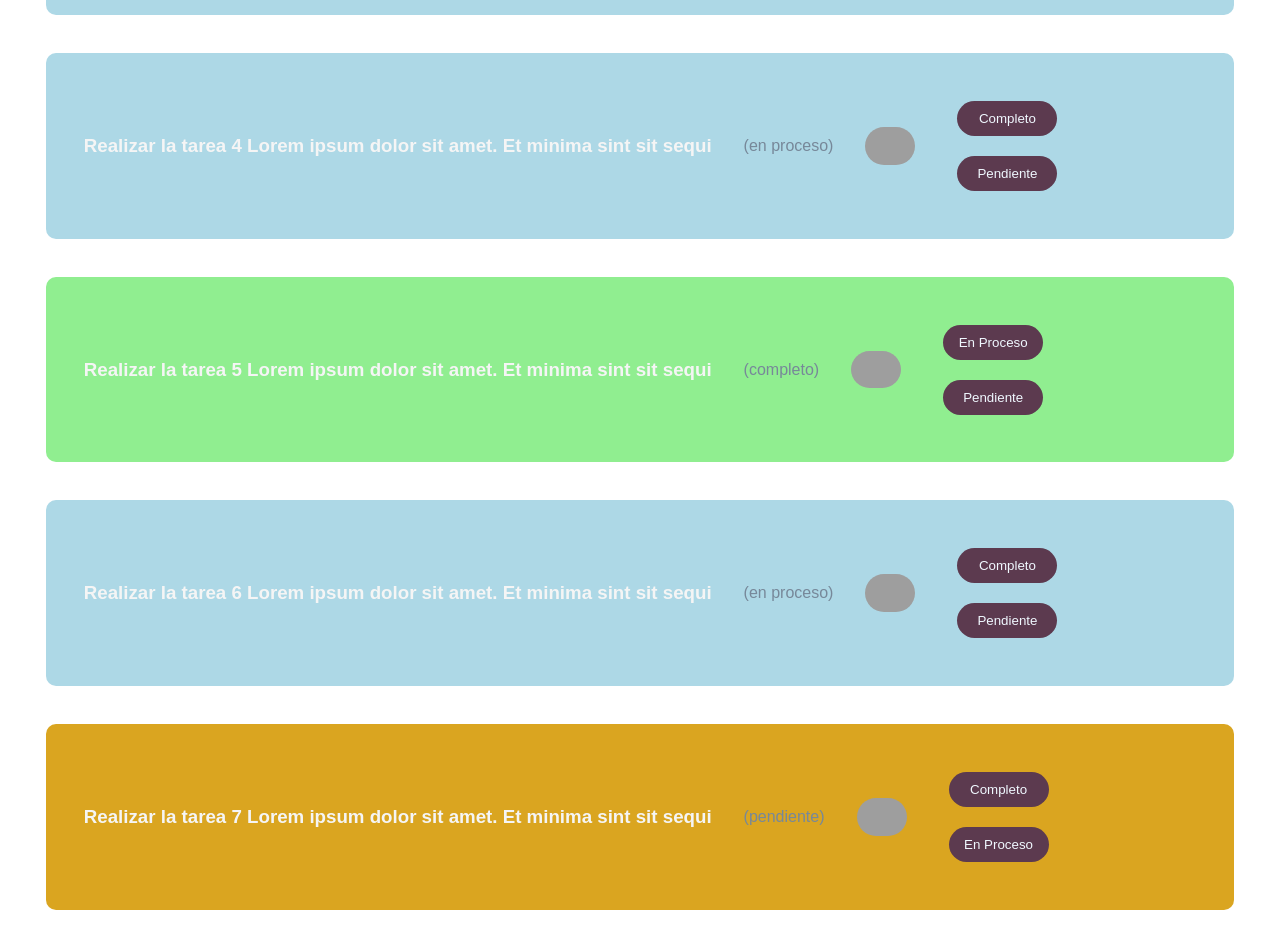
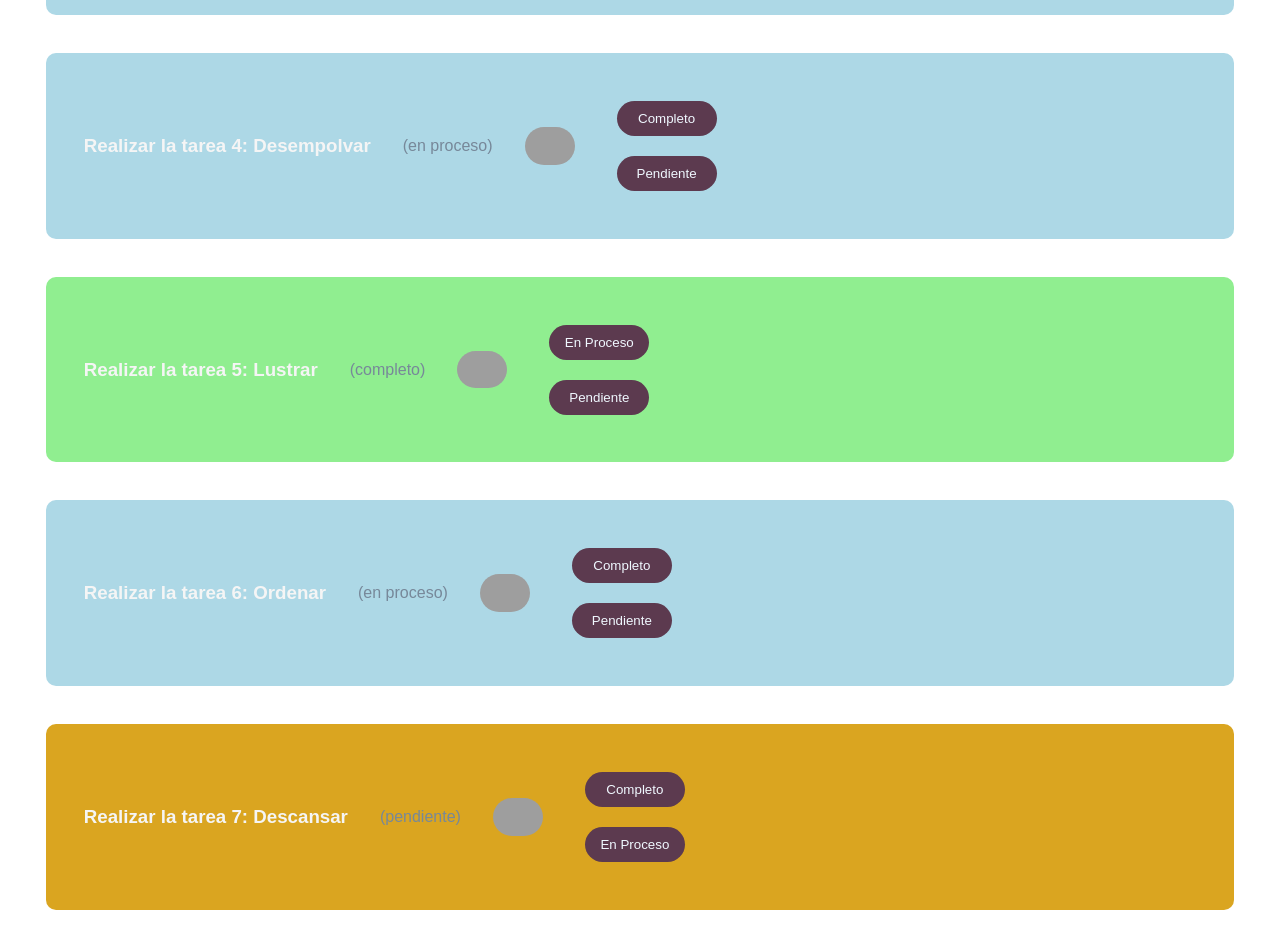
Before and after one commit to Rodrigo-Moscoso/task-list, a React (Create React App) app: page / in a window 1280 px wide. Shown: the part 940-1888 px from the top of the page. Built offline with nearby package versions, Linux system fonts and the light colour scheme; grey boxes are pictures that could not be loaded.

Commit message:
Se incluyo un hook useState para controlar los 3 estados de las tareas

```diff
--- a/src/components/ListaTareas.jsx
+++ b/src/components/ListaTareas.jsx
@@ -1,57 +1,94 @@
 import Tarea from "./Tarea";
+import { useState } from "react";
 
-function ListaTareas({ nombre, estado }) {
 const listadoTareas = [
   {
     id: 1,
-      nombre:
-        "Realizar la tarea 1 Lorem ipsum dolor sit amet. Et minima sint sit sequi",
+    nombre: "Realizar la tarea 1: Limpiar",
     estado: "pendiente",
   },
   {
     id: 2,
-      nombre:
-        "Realizar la tarea 2 Lorem ipsum dolor sit amet. Et minima sint sit sequi",
+    nombre: "Realizar la tarea 2: Barrer",
     estado: "completo",
   },
   {
     id: 3,
-      nombre:
-        "Realizar la tarea 3 Lorem ipsum dolor sit amet. Et minima sint sit sequi",
+    nombre: "Realizar la tarea 3: Aspirar",
     estado: "en proceso",
   },
   {
     id: 4,
-      nombre:
-        "Realizar la tarea 4 Lorem ipsum dolor sit amet. Et minima sint sit sequi",
+    nombre: "Realizar la tarea 4: Desempolvar",
     estado: "en proceso",
   },
   {
     id: 5,
-      nombre:
-        "Realizar la tarea 5 Lorem ipsum dolor sit amet. Et minima sint sit sequi",
+    nombre: "Realizar la tarea 5: Lustrar",
     estado: "completo",
   },
   {
     id: 6,
-      nombre:
-        "Realizar la tarea 6 Lorem ipsum dolor sit amet. Et minima sint sit sequi",
+    nombre: "Realizar la tarea 6: Ordenar",
     estado: "en proceso",
   },
   {
     id: 7,
-      nombre:
-        "Realizar la tarea 7 Lorem ipsum dolor sit amet. Et minima sint sit sequi",
+    nombre: "Realizar la tarea 7: Descansar",
     estado: "pendiente",
   },
 ];
-  return (
-    <>
-      {listadoTareas.map((tareas) => (
-        <Tarea key={tareas.id} nombre={tareas.nombre} estado={tareas.estado} />
-      ))}
-    </>
+
+function ListaTareas({ nombre, estado }) {
+  const [tareas, setTareas] = useState(listadoTareas);
+
+  const colocarPendiente = (id) => {
+    setTareas(
+      tareas.map((tarea) => {
+        if (id === tarea.id) {
+          return { ...tarea, estado: "pendiente" };
+        } else {
+          return tarea;
+        }
+      })
     );
+  };
+
+  const colocarCompleto = (id) => {
+    setTareas(
+      tareas.map((tarea) => {
+        if (id === tarea.id) {
+          return { ...tarea, estado: "completo" };
+        } else {
+          return tarea;
+        }
+      })
+    );
+  };
+
+  const colocarEnProceso = (id) => {
+    setTareas(
+      tareas.map((tarea) => {
+        if (id === tarea.id) {
+          return { ...tarea, estado: "en proceso" };
+        } else {
+          return tarea;
+        }
+      })
+    );
+  };
+
+  return tareas.map((tarea) => (
+    <Tarea
+      key={tarea.id}
+      id={tarea.id}
+      nombre={tarea.nombre}
+      estado={tarea.estado}
+      colocarPendiente={colocarPendiente}
+      colocarCompleto={colocarCompleto}
+      colocarEnProceso={colocarEnProceso}
+    />
+  ));
 }
 
 export default ListaTareas;
--- a/src/components/Tarea.jsx
+++ b/src/components/Tarea.jsx
@@ -1,4 +1,11 @@
-function Tarea({ nombre, estado }) {
+function Tarea({
+  id,
+  nombre,
+  estado,
+  colocarPendiente,
+  colocarCompleto,
+  colocarEnProceso,
+}) {
   return (
     <div
       className="Tarea"
@@ -35,18 +42,61 @@ function Tarea({ nombre, estado }) {
 
       {estado === "completo" ? (
         <div>
-          <button className="boton-estado">En Proceso</button>
-          <button className="boton-estado">Pendiente</button>
+          <button
+            className="boton-estado"
+            onClick={() => {
+              colocarEnProceso(id);
+            }}
+          >
+            En Proceso
+          </button>
+          <button
+            className="boton-estado"
+            onClick={() => {
+              colocarPendiente(id);
+            }}
+          >
+            Pendiente
+          </button>
         </div>
       ) : estado === "pendiente" ? (
         <div>
-          <button className="boton-estado">Completo</button>
-          <button className="boton-estado">En Proceso</button>
+          <button
+            className="boton-estado"
+            onClick={() => {
+              colocarCompleto(id);
+            }}
+          >
+            Completo
+          </button>
+          <button
+            className="boton-estado"
+            onClick={() => {
+              colocarEnProceso(id);
+            }}
+          >
+            En Proceso
+          </button>
         </div>
       ) : (
         <div>
-          <button className="boton-estado">Completo</button>
-          <button className="boton-estado">Pendiente</button>
+          <button
+            className="boton-estado"
+            onClick={() => {
+              colocarCompleto(id);
+            }}
+          >
+            Completo
+          </button>
+
+          <button
+            className="boton-estado"
+            onClick={() => {
+              colocarPendiente(id);
+            }}
+          >
+            Pendiente
+          </button>
         </div>
       )}
     </div>
```
Lines whose indentation alone changed are shown as unchanged.
